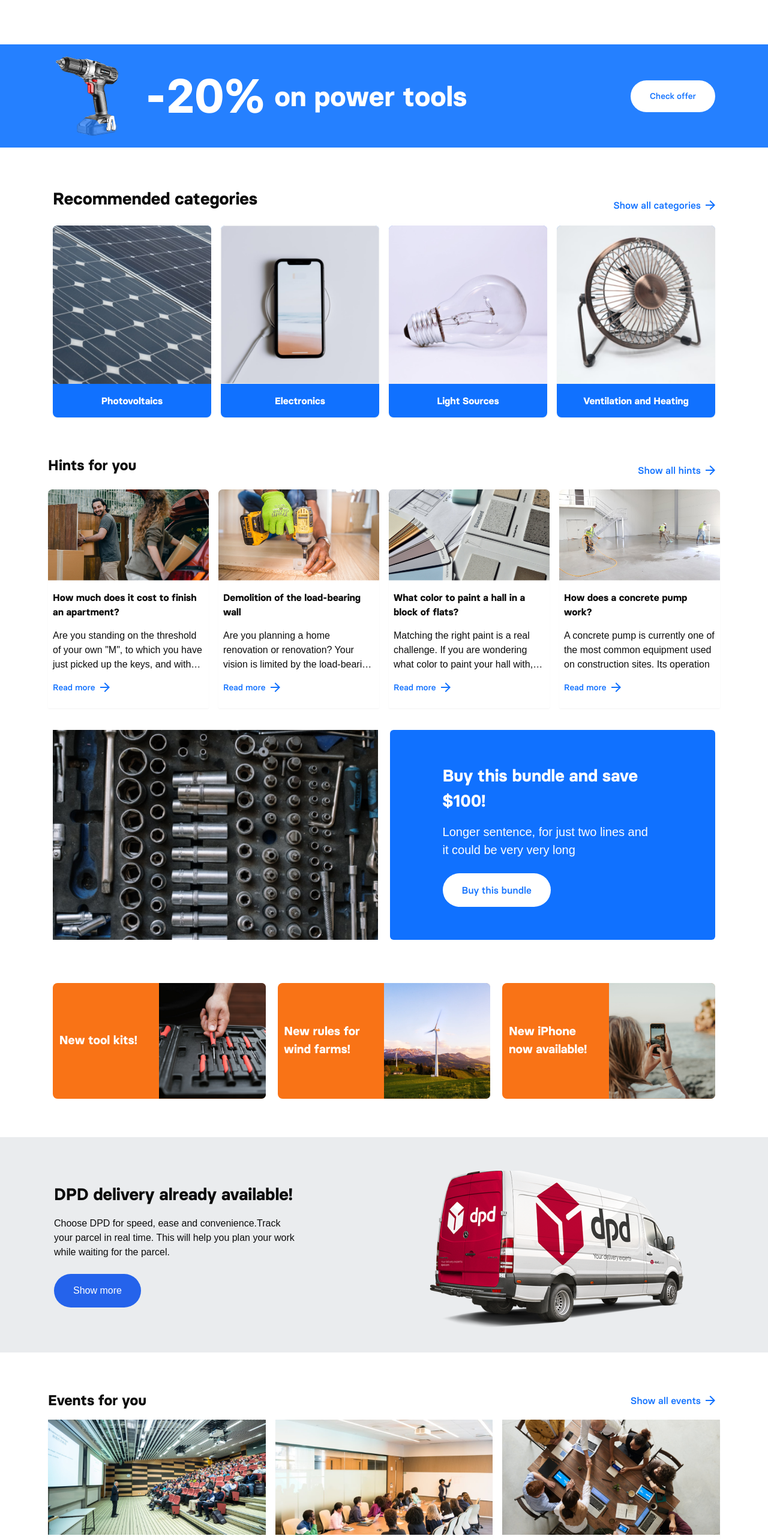
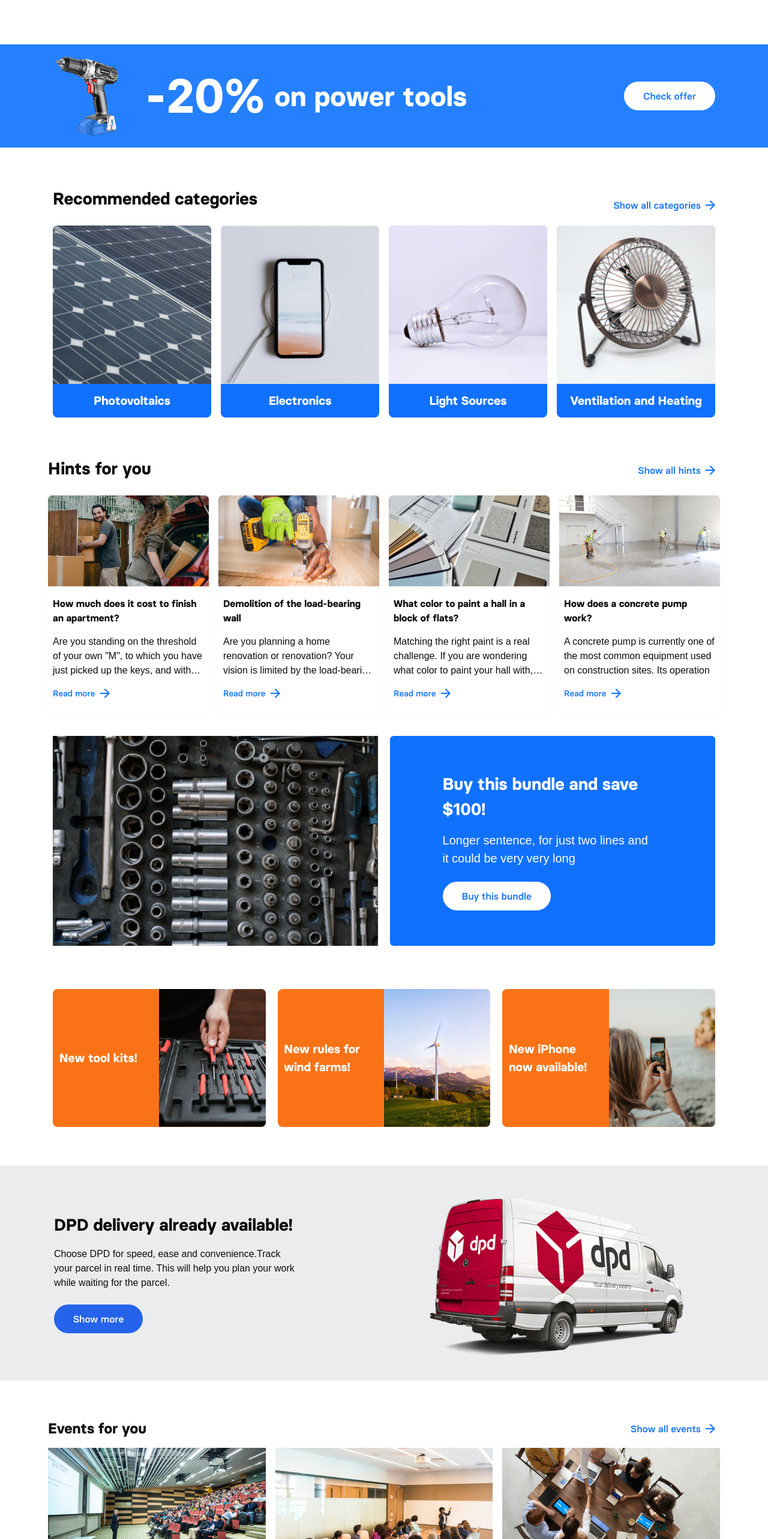
Before and after one commit to darshanbajgain/commerce-booster, a React (Vite) app: page / in a window 1280 px wide. Shown: the part 1040-3606 px from the top of the page at 60% size. Built offline with nearby package versions, Linux system fonts and the light colour scheme; a web font is replaced by a local one.

Commit message:
style: font adjusted and lineheight made for button

```diff
--- a/src/component/AdBoxes/AdCard.jsx
+++ b/src/component/AdBoxes/AdCard.jsx
@@ -4,11 +4,11 @@ export const AdCard = ({ad}) => {
         <div  className="flex bg-orange-500 flex-row mx-[16px] mt-[8px] rounded-lg lg:mx-0  md:w-[343px] lg:w-full
         transform transition-transform duration-300 ease-in-out hover:scale-105">
             <div className=" px-[24px] py-[64px] flex flex-col items-center  lg:w-1/2">
-                <div className=" text-white w-[124px] h-[62px] lg:w-[156px] xl:text-[20px] text-[16px] flex flex-col justify-center font-bold font-baiserCircle ">
+                <div className=" text-white w-[124px] h-[62px] lg:h-full lg:w-[156px] xl:text-[20px] lg:text-[18px] text-[16px] flex flex-col justify-center font-bold font-baiserCircle ">
                     <p>{ad.toolbarname}</p>
                 </div>
             </div>
-            <img src={ad.image} className="w-[171px] h-[193px]  lg:w-1/2" />
+            <img src={ad.image} className="w-[171px] h-[193px] lg:h-[230px]  lg:w-1/2" />
         </div>
     )
 }
--- a/src/component/AdvertiseBox/AdvertiseBox.jsx
+++ b/src/component/AdvertiseBox/AdvertiseBox.jsx
@@ -14,8 +14,8 @@ const AdvertiseBox = () => {
         </div>
       </div>
       <div className="mt-[24px] lg:mt-0">
-        <button className=" bg-white px-[32px] py-[16px] rounded-full text-[14px] font-medium text-bgForOrderBtn
-        transform transition-transform duration-300 ease-in-out hover:scale-105 ">Check offer</button>
+        <button className=" bg-white px-[32px] py-[16px] rounded-full font-baiserSquare text-[14px] lg:text-[16px] font-medium text-bgForOrderBtn
+        transform transition-transform duration-300 ease-in-out hover:scale-105 leading-4 ">Check offer</button>
       </div>
     </div>
   )
--- a/src/component/AdvertiseBoxMiddle/AdvertiseMiddleBox.jsx
+++ b/src/component/AdvertiseBoxMiddle/AdvertiseMiddleBox.jsx
@@ -15,8 +15,8 @@ const AdvertiseMiddleBox = () => {
                     <p className="text-white text-[18px] sm:text-[18.5px] md:text-[19px] lg:text-[20px]  md:max-w-[300px] lg:max-w-[344px]">
                         Longer sentence, for just two lines and it could be very very long
                     </p>
-                    <div className="mt-[24px] flex justify-center md:justify-start lg:justify-start transform transition-transform duration-300 ease-in-out hover:scale-105">
-                        <button className="bg-white px-[32px] py-[16px] rounded-full text-[14px] sm:text-[14px] md:text-[14px] lg:text-[16px] font-medium text-bgForOrderBtn">
+                    <div className="mt-[24px] flex justify-center md:justify-start lg:justify-start  transform transition-transform duration-300 ease-in-out hover:scale-105  ">
+                        <button className="bg-white px-[32px] py-[16px] rounded-full text-[14px] leading-4 sm:text-[14px] md:text-[14px] lg:text-[16px] font-medium text-bgForOrderBtn">
                             Buy this bundle
                         </button>
                     </div>
--- a/src/component/EventSection/EventsCards.jsx
+++ b/src/component/EventSection/EventsCards.jsx
@@ -22,7 +22,7 @@ const EventsCards = ({ event }) => {
                         {event.desc}
                     </p>
                 </div>
-                <button className="mx-2 mb-[26px] text-[14px]  text-bgForOrderBtn px-7 py-3 border-bgForOrderBtn hover:text-gray-500 hover:border-gray-500 border-2 rounded-full self-start">
+                <button className="mx-2 mb-[26px] text-[14px] lg:text-[16px] leading-4 font-[500]  text-bgForOrderBtn px-7 py-3 border-bgForOrderBtn hover:text-gray-500 hover:border-gray-500 border-2 rounded-full self-start">
                     Know more
                 </button>
             </div>
--- a/src/component/Footer/FooterItem.jsx
+++ b/src/component/Footer/FooterItem.jsx
@@ -1,7 +1,7 @@
 
 const FooterItem = ({ text }) => (
   <li className="py-1 text-[14px]">
-    <a href="#" className=" hover:underline">
+    <a href="#" className=" hover:underline font-baiserSquare font-[400]">
       {text}
     </a>
   </li>
--- a/src/component/Footer/SignUpCard.jsx
+++ b/src/component/Footer/SignUpCard.jsx
@@ -14,7 +14,7 @@ const SignUpCard = () => {
             </div>
             <div className="flex flex-col items-center">
 
-                <button className=" w-[343px] text-[14px] rounded-full bg-bgForOrderBtn text-white px-8 py-4 hover:bg-blue-900 mx-4">
+                <button className=" w-[343px] text-[14px] font-[500] lg:text-[16px] leading-4 rounded-full bg-bgForOrderBtn text-white px-8 py-4 hover:bg-blue-900 mx-4">
                     Sign up for newsletter
                 </button>
 
@@ -23,7 +23,7 @@ const SignUpCard = () => {
                 <input
                     type="checkbox"
                     id="data-management"
-                    className="h-4 w-4 text-purple-600 focus:ring-purple-500 border-gray-300 rounded"
+                    className="h-4 w-4 text-blue-500 focus:accent-blue-500 border-blue-500"
                 />
                 <label htmlFor="data-management" className="ml-2 text-[14px] text-gray-700">
                     I accept <a href="#" className="text-blue-500 hover:underline">the personal data management.</a>
--- a/src/component/HintSection/HintSection.jsx
+++ b/src/component/HintSection/HintSection.jsx
@@ -42,7 +42,7 @@ const HintSection = () => {
             <div className="hidden lg:block absolute right-20 -top-2">
                 <CommonLink message={messageLink} />
             </div>
-            <h1 className="lg:mx-20 font-baiserCircle font-bold text-2xl text-center lg:text-left">Hints for you</h1>
+            <h1 className="lg:mx-20 font-baiserCircle font-bold text-[24px] lg:text-[28px]  text-center lg:text-left">Hints for you</h1>
             <div className="grid grid-cols-1 gap-4 px-4 lg:px-20 md:grid-cols-2 lg:grid-cols-3 xl:grid-cols-4 mb-1">
                 {
                     hints.map((hint) => (
--- a/src/component/RecommendedCategory/RecommendedCategory.jsx
+++ b/src/component/RecommendedCategory/RecommendedCategory.jsx
@@ -42,7 +42,7 @@ const RecommendedCategory = () => {
             transform transition-transform duration-300 ease-in-out hover:scale-105 ">
               <img src={product.image} alt={product.name} className="w-full object-center " />
               <div className="w-full h-14 flex flex-col items-center justify-center">
-                <span className="font-bold font-baiserCircle text-white text-center">{product.name}</span>
+                <span className="font-bold xl:text-[20px] lg:text-[16px] md:text-[16px] font-baiserCircle text-white text-center">{product.name}</span>
               </div>
             </div>
           ))
--- a/src/component/ShippingUI/ShippingDeliveryUI.jsx
+++ b/src/component/ShippingUI/ShippingDeliveryUI.jsx
@@ -9,7 +9,7 @@ const ShippingDeliveryUI = () => {
                     Choose DPD for speed, ease and convenience.<br className="lg:hidden" />
                     Track your parcel in real time. This will help you plan your work while waiting for the parcel.
                 </p>
-                <button className="bg-blue-600 text-white text-[14px] lg:text-[16px] px-8 py-4 rounded-full hover:bg-blue-700 max-w-[149px]
+                <button className="bg-blue-600 text-white font-baiserSquare text-[14px] font-[500] leading-4 lg:text-[16px] px-8 py-4 rounded-full hover:bg-blue-700 max-w-[149px]
                 transform transition-transform duration-300 ease-in-out hover:scale-105">
                     Show more
                 </button>
```
